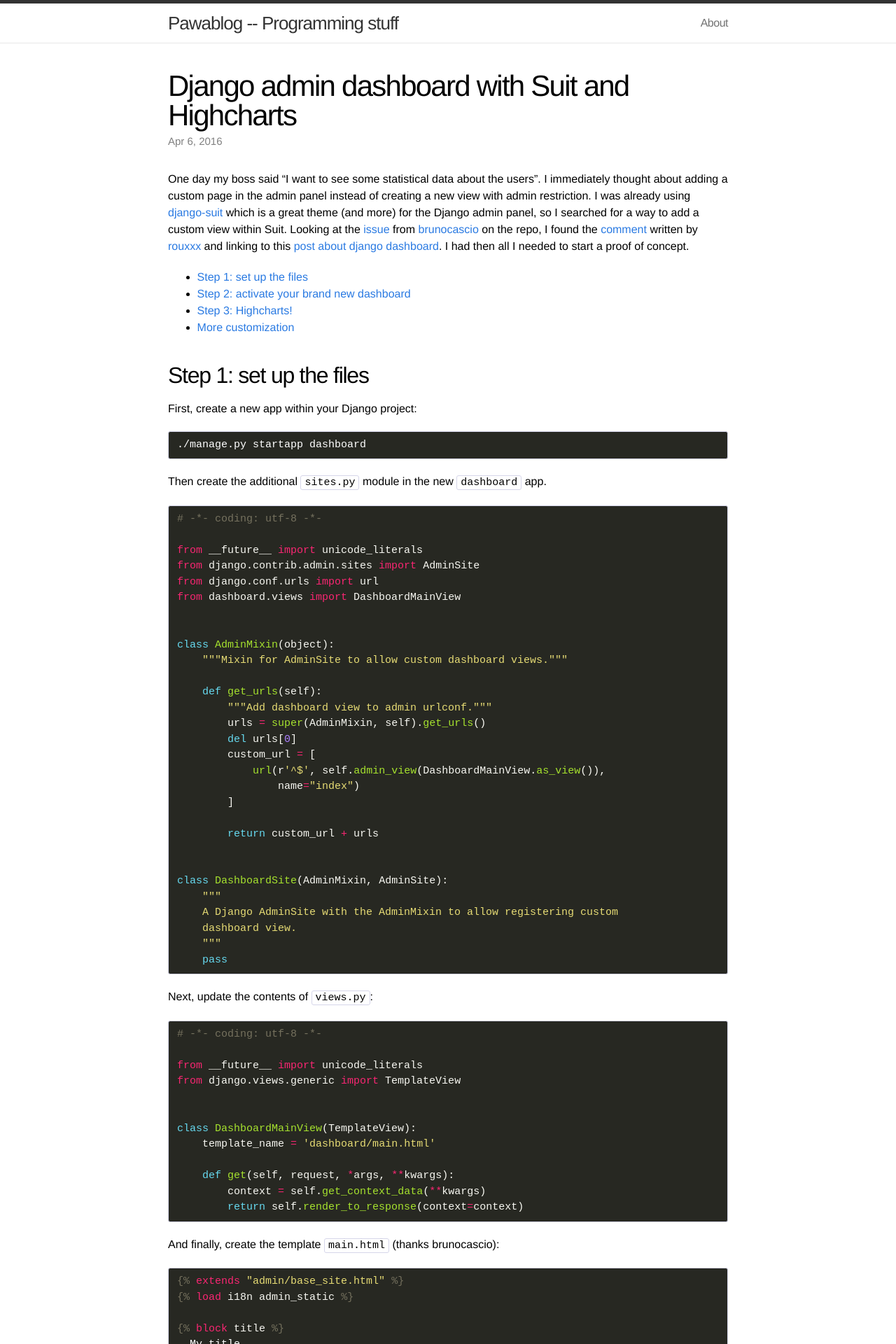
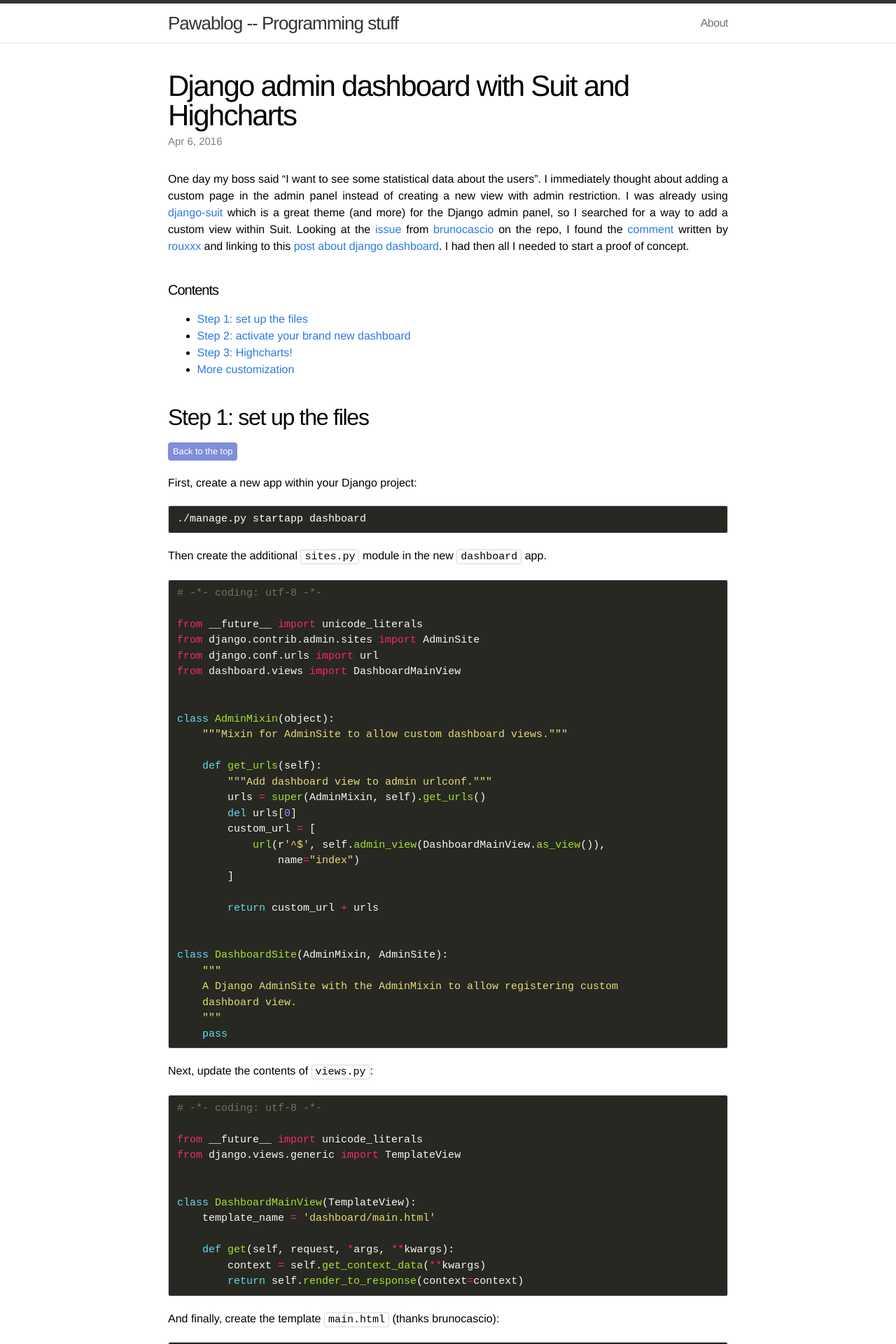
Before and after one commit to pawamoy/website, a Jekyll site: the page built from _posts/2016-04-06-django-dashboard-with-suit-and-highcharts.markdown, in a window 1280 px wide. Shown: the top 1920 px of the page at 70% size. Built offline with Jekyll 4.4.1, drawn with Linux system fonts in a browser that asks for light colours; some of the changed text lies outside the part shown.

Commit message:
Add jquery to style 'back to' links, center images

```diff
--- a/_includes/head.html
+++ b/_includes/head.html
@@ -10,4 +10,8 @@
     <link rel="stylesheet" href="{{ "/css/main.css" | prepend: site.baseurl }}">
     <link rel="stylesheet" href="{{ "/css/monokai.css" | prepend: site.baseurl }}">
 
+    <!-- Custom javascript -->
+    <script src="https://code.jquery.com/jquery-2.2.3.min.js"></script>
+    <script src="{{ "/js/main.js" | prepend: site.baseurl }}"></script>
+
 </head>
--- a/_posts/2016-04-06-django-dashboard-with-suit-and-highcharts.markdown
+++ b/_posts/2016-04-06-django-dashboard-with-suit-and-highcharts.markdown
@@ -13,12 +14,15 @@
 by [rouxxx][] and linking to this [post about django dashboard][].
 I had then all I needed to start a proof of concept.
 
-* [Step 1: set up the files](#step-1-set-up-the-files)
-* [Step 2: activate your brand new dashboard](#step-2-activate-your-brand-new-dashboard)
-* [Step 3: Highcharts!](#step-3-highcharts)
-* [More customization](#more-customization)
+#### Contents
+
+- [Step 1: set up the files](#step-1-set-up-the-files)
+- [Step 2: activate your brand new dashboard](#step-2-activate-your-brand-new-dashboard)
+- [Step 3: Highcharts!](#step-3-highcharts)
+- [More customization](#more-customization)
 
 ## Step 1: set up the files
+[Back to the top](#contents)
 
 First, create a new app within your Django project:
 
@@ -100,6 +104,7 @@
 {% endraw %}{% endhighlight %}
 
 ## Step 2: activate your brand new dashboard
+[Back to the top](#contents)
 
 Add your `dashboard` app in your
 `settings.INSTALLED_APPS`, but also replace `django.contrib.admin` by
@@ -141,6 +146,7 @@
 ![Empty dashboard](/images/empty-dashboard.png)
 
 ## Step 3: Highcharts!
+[Back to the top](#contents)
 
 I was already familiar with [Highcharts][] since I use it in my project, so
 it made sense to use it in the admin dashboard too.
@@ -181,9 +187,12 @@
   <script src="http://code.highcharts.com/highcharts.js"></script>
   <script src="http://code.highcharts.com/highcharts-more.js"></script>
   <script src="http://code.highcharts.com/modules/exporting.js"></script>
+
   <div id="highchart-0"></div>
+
   <script type='text/javascript'>
     var dataset;
+
     dataset = {
       "chart": {
         "type": "pie",
@@ -191,30 +200,45 @@
         "plotBorderWidth": null,
         "plotShadow": false
       },
-      "title": {"text": "{% trans "Number of patients per country" %}" },
+
+      "title": {
+        "text": "{% trans "Number of patients per country" %}"
+      },
+
       "series": [{
+        "name": "Countries",
         "colorByPoint": true,
         "data": [
           {% for tuple in nb_patients_per_country %}
             { "name": "{{ tuple.country }}", "y": {{ tuple.patients }} },
           {% endfor %}
-        ],
-        "name": "Countries"
+        ]
       }],
-      "tooltip": {"formatter": function() { return this.y + '/' + this.total + ' (' + Highcharts.numberFormat(this.percentage, 1) + '%)'; } },
+
+      "tooltip": {
+        "formatter": function() {
+          return this.y + '/' + this.total + ' (' + Highcharts.numberFormat(this.percentage, 1) + '%)';
+        }
+      },
+
       "plotOptions": {
         "pie": {
+          "showInLegend": true,
+          "allowPointSelect": true,
           "cursor": "pointer",
           "dataLabels": {
-            "style": {"color": function() { return (Highcharts.theme && Highcharts.theme.contrastTextColor) || 'black' } },
             "enabled": true,
             "format": "<b>{point.name}</b>: {point.percentage:.1f} %"
-          },
-          "showInLegend": true,
-          "allowPointSelect": true
+            "style": {
+              "color": function() {
+                return (Highcharts.theme && Highcharts.theme.contrastTextColor) || 'black'
+              }
+            }
+          }
         }
       }
     };
+
     $('#highchart-0').highcharts(dataset);
   </script>
 {% endblock %}
@@ -228,8 +252,16 @@
 [API documentation][]!
 
 ## More customization
+[Back to the top](#contents)
+
+#### Customizable contents
+
+- [Work with columns](#columns)
+- [Add more pages to your dashboard](#more-dashboard-pages)
 
 ### Columns
+[Back to the top](#contents)
+[Back to custom section](#more-customization)
 
 If like me you would like to use columns in the dashboard, you will be
 disappointed since we cannot use Bootstrap's column classes (`col-md` and
@@ -301,6 +333,8 @@
 sizes on the same row...
 
 ### More dashboard pages
+[Back to the top](#contents)
+[Back to custom section](#more-customization)
 
 Just add your additional URLs in `dashboard.sites.AdminMixin` (they should
 maybe be added at the end of the original URLs:
--- a/css/main.css
+++ b/css/main.css
@@ -344,3 +344,17 @@
     margin: 0 0 15px; }
 
 }
+
+/* Center images on the screen */
+img {
+  position: relative;
+  top: 50%;
+  left: 50%;
+  /* bring your own prefixes */
+  transform: translate(-50%, 0);
+  max-width: 1200px;
+}
+
+p {
+  text-align: justify;
+}
--- /dev/null
+++ b/js/main.js
@@ -0,0 +1,32 @@
+$(document).ready(function() {
+  $("a:contains('Back to')")
+    .css("font-size", "0.8em")
+    .css("display", "inline-block")
+    .css("padding", "3px 6px")
+    .css("margin-bottom", "0")
+    .css("font-weight", "400")
+    .css("line-height", "1.42857143")
+    .css("text-align", "center")
+    .css("white-space", "nowrap")
+    .css("vertical-align", "middle")
+    .css("-ms-touch-action", "manipulation")
+    .css("touch-action", "manipulation")
+    .css("cursor", "pointer")
+    .css("-webkit-user-select", "none")
+    .css("-moz-user-select", "none")
+    .css("-ms-user-select", "none")
+    .css("user-select", "none")
+    .css("background-image", "none")
+    .css("border", "1px solid transparent")
+    .css("border-radius", "4px")
+    .css("color", "#fff")
+    .css("background-color", "rgba(0,30,180,0.5)")
+    .hover(
+      function() {
+        $(this).css("background-color", "rgba(0,30,180,1)")
+               .css("text-decoration", "none");
+      },
+      function() {
+        $(this).css("background-color", "rgba(0,30,180,0.5)");
+      });
+});
```
Also changed, not shown: other parts of _posts/2016-04-06-django-dashboard-with-suit-and-highcharts.markdown (+1 -0 lines).
